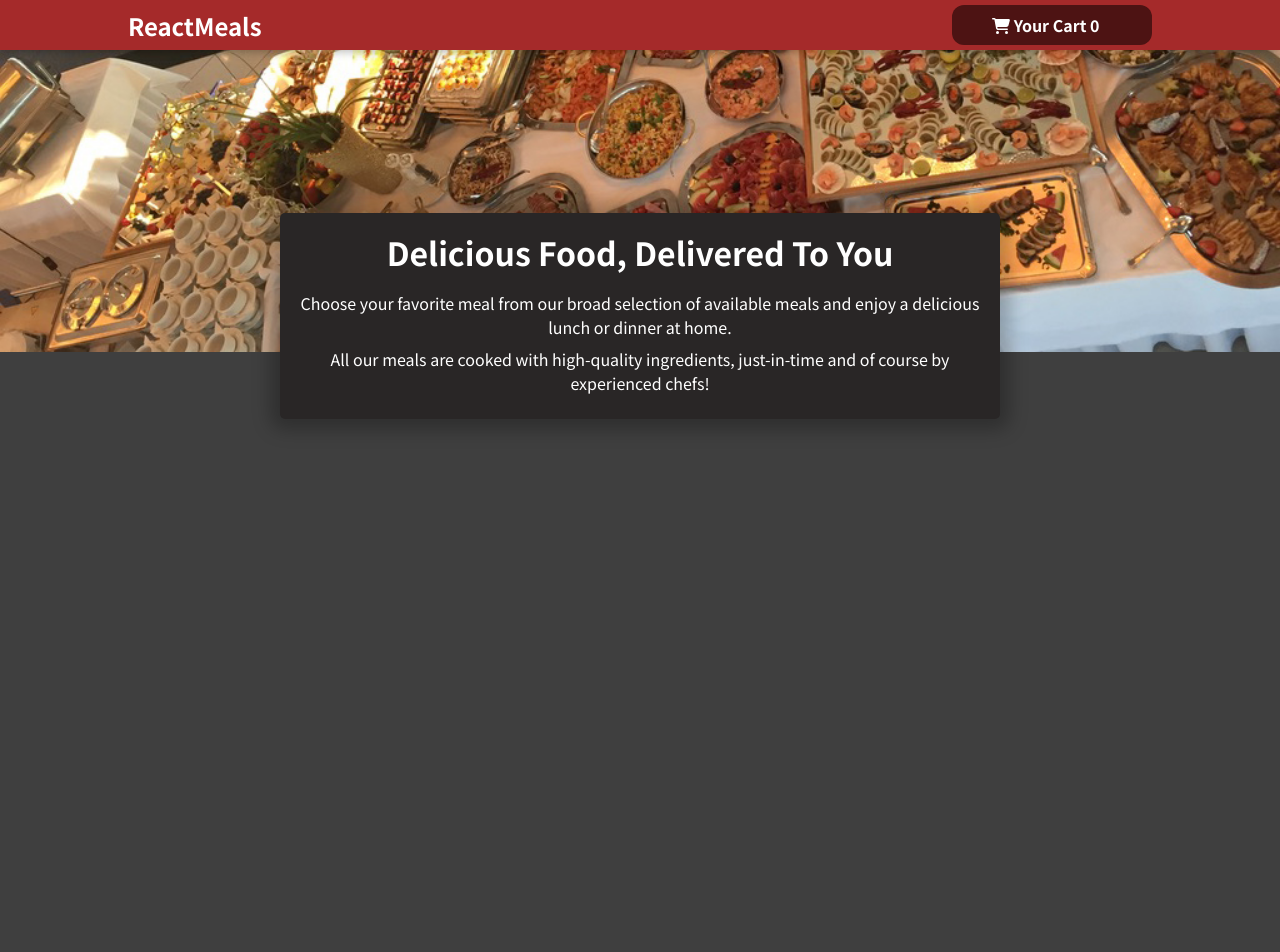
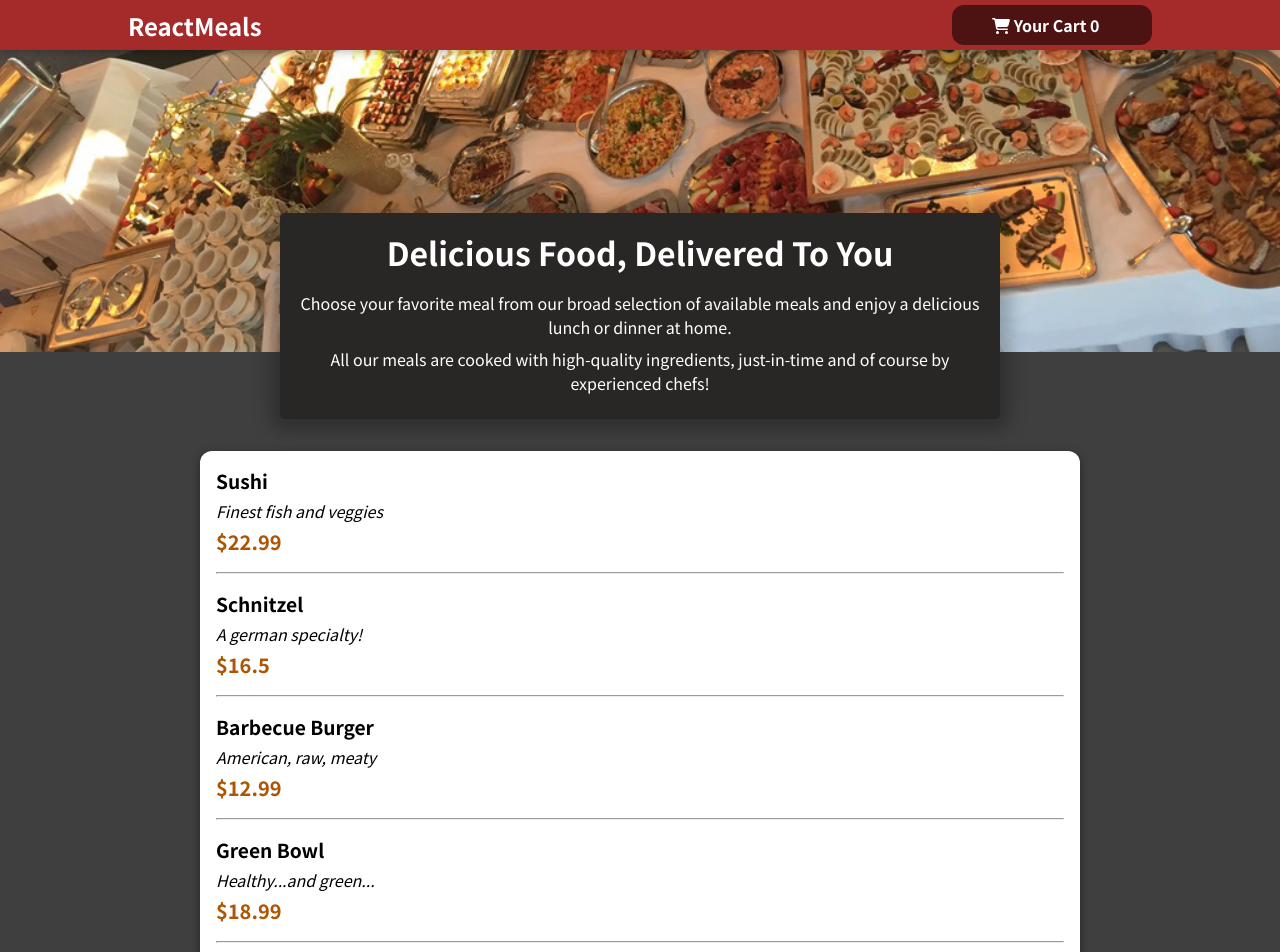
Before and after one commit to Arpit6280/ReactProjects, a React (Create React App) app in the folder restaurantWebsite/myapp/: page / in a window 1280 px wide. Shown: the top 952 px of the page. Before the commit the page ends 800 px from the top, so only its background shows below. Built offline with nearby package versions, Linux system fonts and the light colour scheme.

Commit message:
making items visible

```diff
--- a/restaurantWebsite/myapp/src/components/Meals/AvailableMeals.js
+++ b/restaurantWebsite/myapp/src/components/Meals/AvailableMeals.js
@@ -0,0 +1,44 @@
+import React from 'react'
+import ShowMeals from './ShowMeals';
+import Card from '../UI/Card';
+
+function AvailableMeals() {
+    const DUMMY_MEALS = [
+        {
+          id: 'm1',
+          name: 'Sushi',
+          description: 'Finest fish and veggies',
+          price: 22.99,
+        },
+        {
+          id: 'm2',
+          name: 'Schnitzel',
+          description: 'A german specialty!',
+          price: 16.5,
+        },
+        {
+          id: 'm3',
+          name: 'Barbecue Burger',
+          description: 'American, raw, meaty',
+          price: 12.99,
+        },
+        {
+          id: 'm4',
+          name: 'Green Bowl',
+          description: 'Healthy...and green...',
+          price: 18.99,
+        },
+      ];
+  return (
+    <Card>
+        {
+            DUMMY_MEALS.map((meal)=> (
+                // key={meal.id}
+               <ShowMeals id={meal.id} name={meal.name} description={meal.description} price={meal.price} />
+            ))
+        }
+    </Card>
+  )
+}
+
+export default AvailableMeals
--- a/restaurantWebsite/myapp/src/components/Meals/Meals.js
+++ b/restaurantWebsite/myapp/src/components/Meals/Meals.js
@@ -1,10 +1,12 @@
 import React from 'react'
 import MealsSummary from './MealsSummary'
+import AvailableMeals from './AvailableMeals'
 
 function Meals() {
   return (
     <React.Fragment>
         <MealsSummary />
+        <AvailableMeals />
     </React.Fragment>
   )
 }
--- /dev/null
+++ b/restaurantWebsite/myapp/src/components/Meals/ShowMeals.js
@@ -0,0 +1,15 @@
+import React from 'react'
+import classes from './ShowMeals.module.css'
+
+function ShowMeals(props) {
+  return (
+    <div className={classes.showMeals} >
+        <h4>{props.name} </h4>
+        <p className= {classes.description} >{props.description} </p>
+        <p className={classes.price}>${props.price} </p>
+        <hr />
+    </div>
+  )
+}
+
+export default ShowMeals
--- /dev/null
+++ b/restaurantWebsite/myapp/src/components/Meals/ShowMeals.module.css
@@ -0,0 +1,23 @@
+.showMeals{
+    margin-bottom: 1rem;
+}
+.showMeals h4{
+    color: black;
+    font-size: 1.2rem;
+}
+
+.description{
+    color: black;
+    font-style: italic;
+    font-size: 1rem;
+    margin-top: 0.25rem;
+}
+
+.price{
+
+    font-weight: bold;
+    color: #ad5502;
+    font-size: 1.25rem;
+    margin-bottom: 1rem;
+    margin-top: 0.25rem;
+}
--- /dev/null
+++ b/restaurantWebsite/myapp/src/components/UI/Card.js
@@ -0,0 +1,12 @@
+import React from 'react'
+import classes from './Card.module.css'
+
+function Card(props) {
+  return (
+    <div className={classes.card}>
+    {props.children}
+    </div>
+  )
+}
+
+export default Card
--- /dev/null
+++ b/restaurantWebsite/myapp/src/components/UI/Card.module.css
@@ -0,0 +1,9 @@
+.card{
+    padding: 1rem;
+    background-color: #fff;
+    border-radius: 12px;
+    max-width:55rem;
+    margin: auto;
+    margin-top: 2rem;
+    box-shadow: 0 2px 8px rgba(0, 0, 0, 0.4);
+}
```
